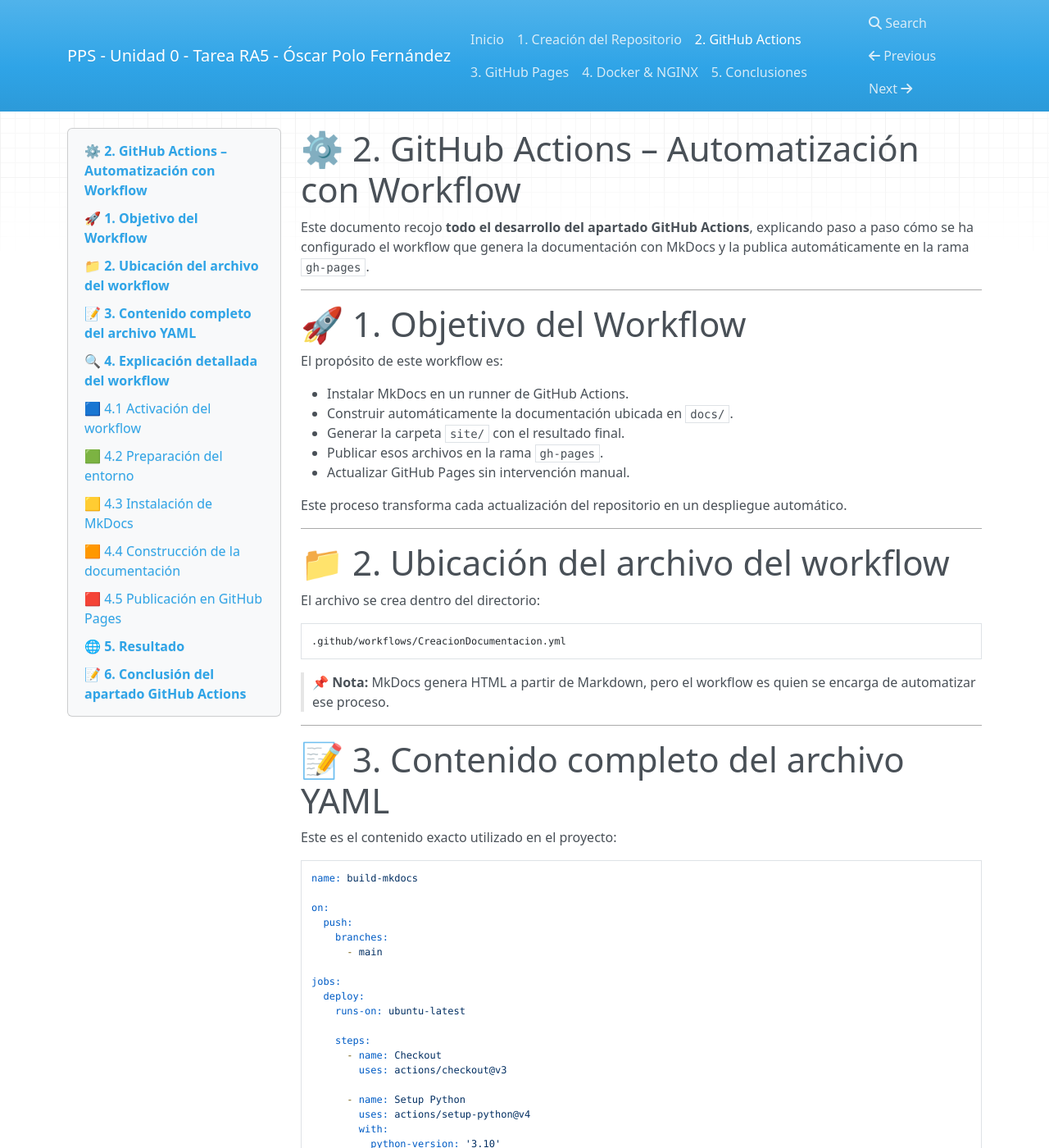
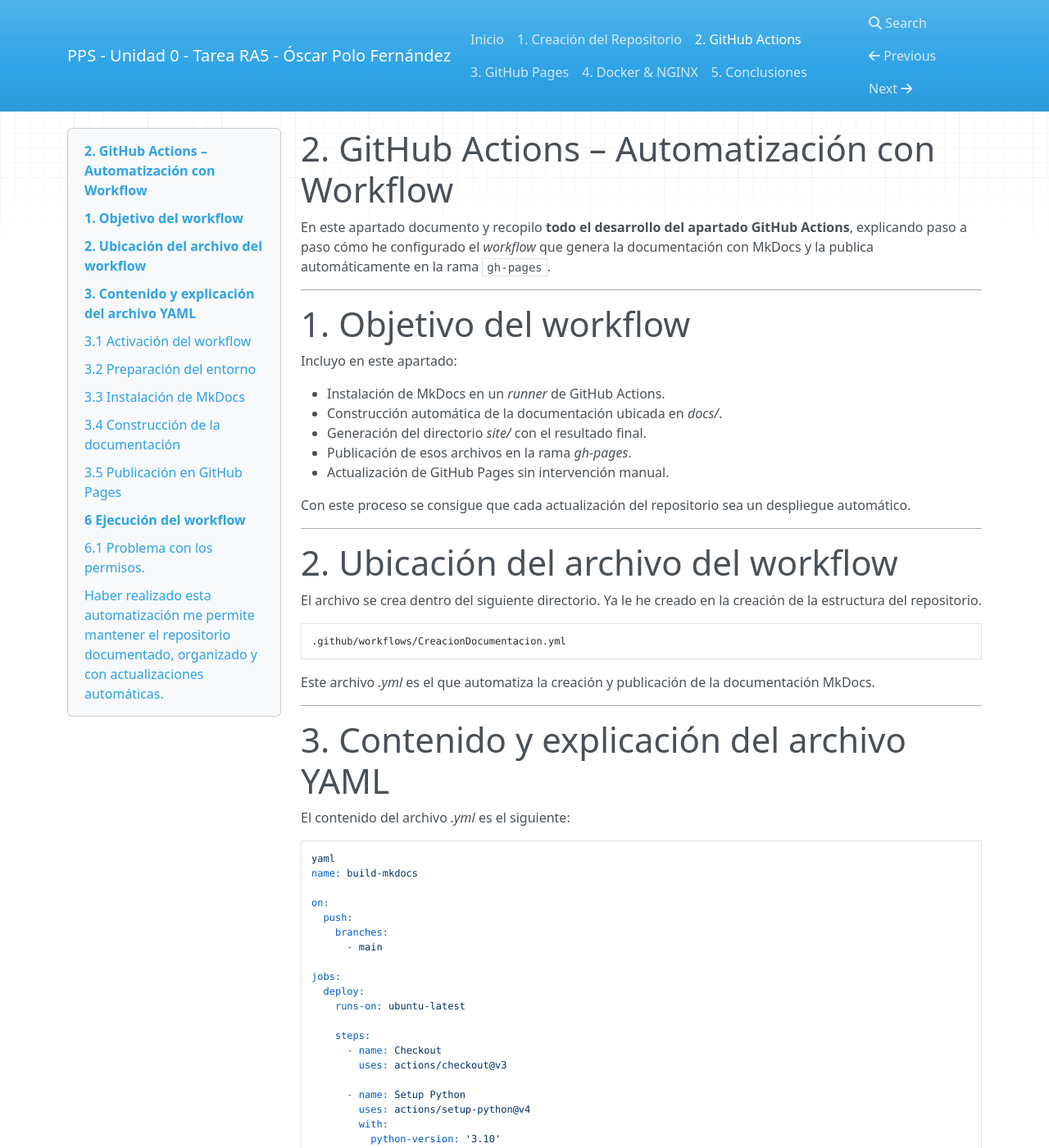
Before and after one commit to PPSOscar/PPS-Unidad0-Tarea-Oscar, an MkDocs documentation site: the page built from docs/gitActions.md, in a window 1280 px wide and 1400 px high. Shown: the whole window at 82% size. Built offline with MkDocs 1.6.1, drawn with Linux system fonts in a browser that asks for light colours; nearby versions of some CDN libraries; some of the changed text lies outside the part shown.

Commit message:
actualizando documentación gitActions

````diff
--- a/docs/gitActions.md
+++ b/docs/gitActions.md
@@ -1,41 +1,41 @@
-# ⚙️ 2. GitHub Actions – Automatización con Workflow
+#2. GitHub Actions – Automatización con Workflow
 
-Este documento recojo **todo el desarrollo del apartado GitHub Actions**, explicando paso a paso cómo se ha configurado el workflow que genera la documentación con MkDocs y la publica automáticamente en la rama `gh-pages`.
+En este apartado documento y recopilo  **todo el desarrollo del apartado GitHub Actions**, explicando paso a paso cómo he configurado el _workflow_ que genera la documentación con MkDocs y la publica automáticamente en la rama `gh-pages`.
 
 ---
 
-# 🚀 1. Objetivo del Workflow
+#1. Objetivo del workflow
 
-El propósito de este workflow es:
+Incluyo en este apartado:
 
-- Instalar MkDocs en un runner de GitHub Actions.
-- Construir automáticamente la documentación ubicada en `docs/`.
-- Generar la carpeta `site/` con el resultado final.
-- Publicar esos archivos en la rama `gh-pages`.
-- Actualizar GitHub Pages sin intervención manual.
+- Instalación de  MkDocs en un _runner_ de GitHub Actions.
+- Construcción automática de la documentación ubicada en _docs/_.
+- Generación del directorio _site/_ con el resultado final.
+- Publicación de esos archivos en la rama _gh-pages_.
+- Actualización de  GitHub Pages sin intervención manual.
 
-Este proceso transforma cada actualización del repositorio en un despliegue automático.
+Con este proceso se consigue que cada actualización del repositorio sea un despliegue automático.
 
 ---
 
-# 📁 2. Ubicación del archivo del workflow
+#2. Ubicación del archivo del workflow
 
-El archivo se crea dentro del directorio:
+El archivo se crea dentro del siguiente directorio. Ya le he creado en la creación de la estructura del repositorio.
 
 ```
 .github/workflows/CreacionDocumentacion.yml
 ```
 
-> 📌 **Nota:**
-> MkDocs genera HTML a partir de Markdown, pero el workflow es quien se encarga de automatizar ese proceso.
+Este archivo _.yml_ es el que automatiza la creación y publicación de la documentación MkDocs.
 
 ---
 
-# 📝 3. Contenido completo del archivo YAML
+#3. Contenido y explicación del archivo YAML
 
-Este es el contenido exacto utilizado en el proyecto:
+El contenido del archivo _.yml_ es el siguiente:
 
-```yaml
+```
+yaml
 name: build-mkdocs
 
 on:
@@ -72,77 +72,82 @@
           publish_branch: gh-pages
 ```
 
----
+A continuación procedo a comentar por partes el funcionamiento de este archivo:
 
-# 🔍 4. Explicación detallada del workflow
+##3.1 Activación del workflow
 
-## 🟦 4.1 Activación del workflow
-
-```yaml
+```
+yaml
 on:
   push:
     branches:
       - main
 ```
 
-Esto significa que **cada vez que se haga un `git push` a `main`**, el workflow se activará automáticamente.
+* Esto significa que cada vez que se haga un _git push_ a la rama _main_, el workflow se activará automáticamente.
 
 ---
 
-## 🟩 4.2 Preparación del entorno
+## 3.2 Preparación del entorno
 
-El runner utilizado es Ubuntu:
+El _runner_ (el que ejecuta el _workflow_) utilizado es Ubuntu:
 
-```yaml
+```
+yaml
 runs-on: ubuntu-latest
 ```
 
 A continuación, se descargan los archivos del repositorio:
 
-```yaml
+```
+yaml
 uses: actions/checkout@v3
 ```
 
-Y se instala Python:
+Se instala Python:
 
-```yaml
+```
+yaml
 uses: actions/setup-python@v4
 with:
   python-version: '3.10'
 ```
-
 ---
 
-## 🟨 4.3 Instalación de MkDocs
+##3.3 Instalación de MkDocs
 
-```yaml
+Se instala MKDocs. MkDocs es quien convierte MarkDown en HTML.
+
+```
+yaml
 pip install mkdocs
 ```
-
-MkDocs es el motor que convierte Markdown → HTML.
-
 ---
 
-## 🟧 4.4 Construcción de la documentación
+##3.4 Construcción de la documentación
 
-```yaml
+Se ejecuta lo siguiente:
+
+```
+yaml
 mkdocs build --clean
 ```
 
-Este comando:
+Este comando realiza lo siguiente:
 
-- Lee el contenido de `docs/`
+- Lee el contenido de _docs/_
 - Lo transforma en HTML
-- Lo almacena en la carpeta `site/`
+- Lo almacena en la carpeta _site/_
 - Limpia versiones anteriores
 
 ---
 
-## 🟥 4.5 Publicación en GitHub Pages
+##3.5 Publicación en GitHub Pages
 
-Se usa la acción oficial **peaceiris/actions-gh-pages**:
+Se usa la acción _peaceiris/actions-gh-pages_:
 
-```yaml
+```
+yaml
 uses: peaceiris/actions-gh-pages@v3
 with:
   github_token: ${{ secrets.GITHUB_TOKEN }}
@@ -150,40 +155,35 @@
   publish_branch: gh-pages
 ```
 
-Esto:
+Esto lo que hace es publicar la carpeta _site/_ en la rama _gh-pages_ de manera automática.
 
-- Publica la carpeta `site/`
-- En la rama `gh-pages`
-- Lo hace automáticamente sin claves manuales
+
+A continuación muestro una captura en la que muestro parte de mi archivo _.yml_:
+
+![Archivo YML](img/imagenes_gitActions/yml.jpg)
+
+
+Tras modificar el archivo _.yml_ subo los cambios al repositorio.
 
 ---
 
-# 🌐 5. Resultado
+# 6 Ejecución del workflow
 
-Tras ejecutarse el workflow:
+Una vez hemos subido el _.yml_ a nuestro repositorio, desde la pestaña **Actions** de nuestra cuenta de GitHub podemos ver los logs de ejecución de los diferentes apartados que he comnentado en el punto anterior. Si hay algún error se nos mostrará, y si se ejecuta correctamente se marcará con un check verde tras finalizar la ejecución.
 
-- Se crea o actualiza la rama `gh-pages`
-- GitHub Pages utiliza esa rama para mostrar la web pública
-- Tu documentación está siempre actualizada sin esfuerzo manual
+Muestro los logs de mi _workflow_:
 
-Puedes consultar la ejecución en:
+![logs](img/imagenes_gitActions/logs.jpg)
 
-```
-GitHub → Actions → build-mkdocs
-```
+
+## 6.1 Problema con los permisos.
+
+Es posible que la ejecución del _workflow_ de un error en el log relacionado con los permisos. Esto es debido a que, de forma predeterminada, en las cuentas de GitHub los permisos de los _workflows_ no están activados para lectura y escritura. Para solucionarlo:
+
+* En mi  repositorio de GitHub --> Settings --> Actions --> General --> Permisos Workflow --> Read and Write
+
+![permisos](img/imagenes_gitActions/permisos.jpg)
 
 ---
-
-# 📝 6. Conclusión del apartado GitHub Actions
-
-Gracias a este workflow he aprendido:
-
-- Cómo automatizar procesos de construcción y despliegue.
-- Cómo funcionan los runners de GitHub Actions.
-- Cómo empaquetar documentación en pipelines reales.
-- Cómo usar ramas dedicadas para despliegue (`gh-pages`).
-- Cómo integrar documentación + automatización + publicación en un solo flujo.
-
-Esto permite mantener un proyecto documentado, organizado y con actualizaciones automáticas, siguiendo prácticas reales del mundo DevOps.
-
+Haber realizado esta automatización me permite mantener el repositorio documentado, organizado y con actualizaciones automáticas.
 ---
````
Also changed, not shown: docs/git.md (+5 -5 lines), docs/img/imagenes_git/subir_repositorio.png (added), docs/img/imagenes_gitActions/logs.jpg (added), docs/img/imagenes_gitActions/permisos.jpg (added), docs/img/imagenes_gitActions/yml.jpg (added).
